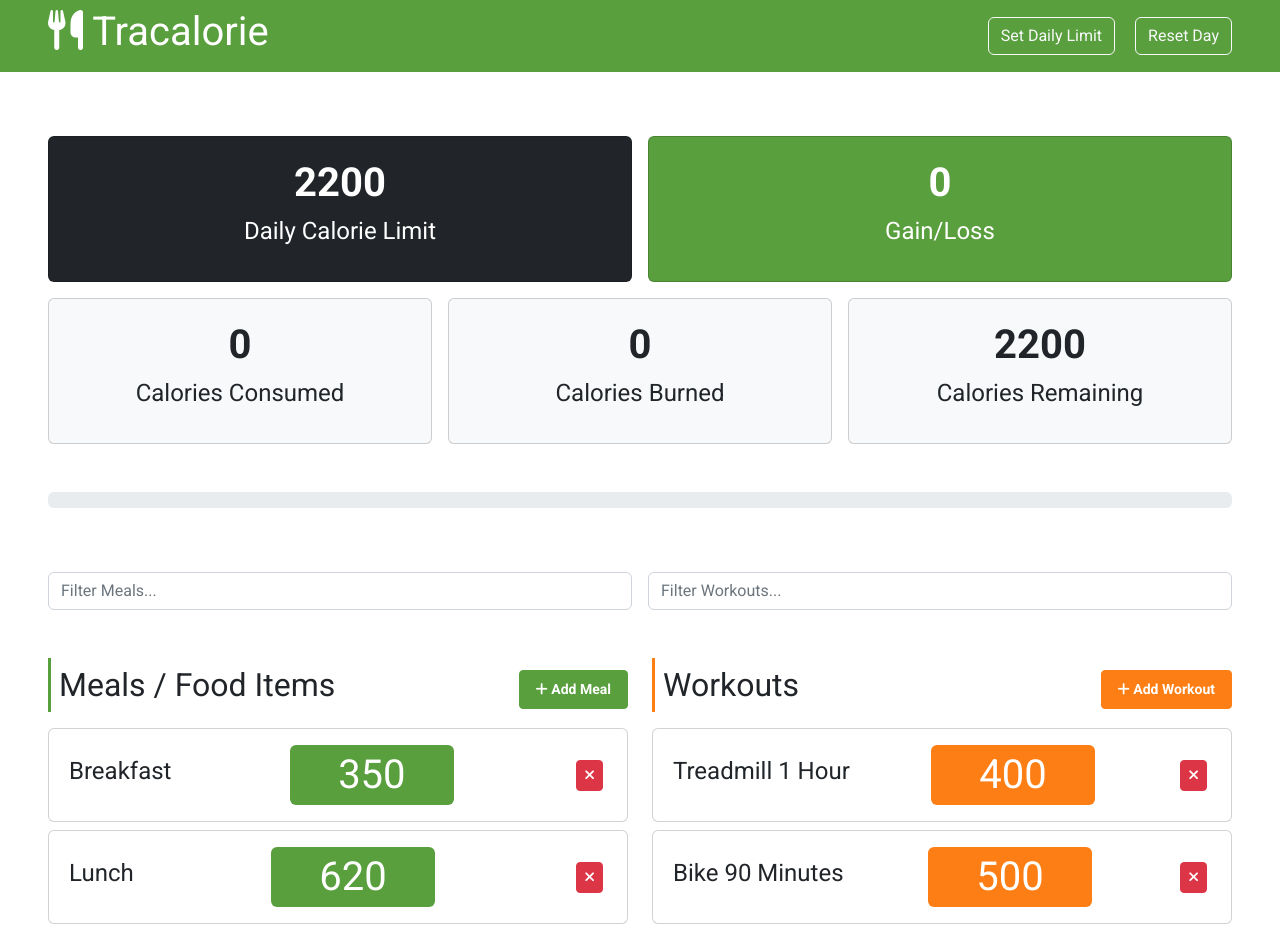
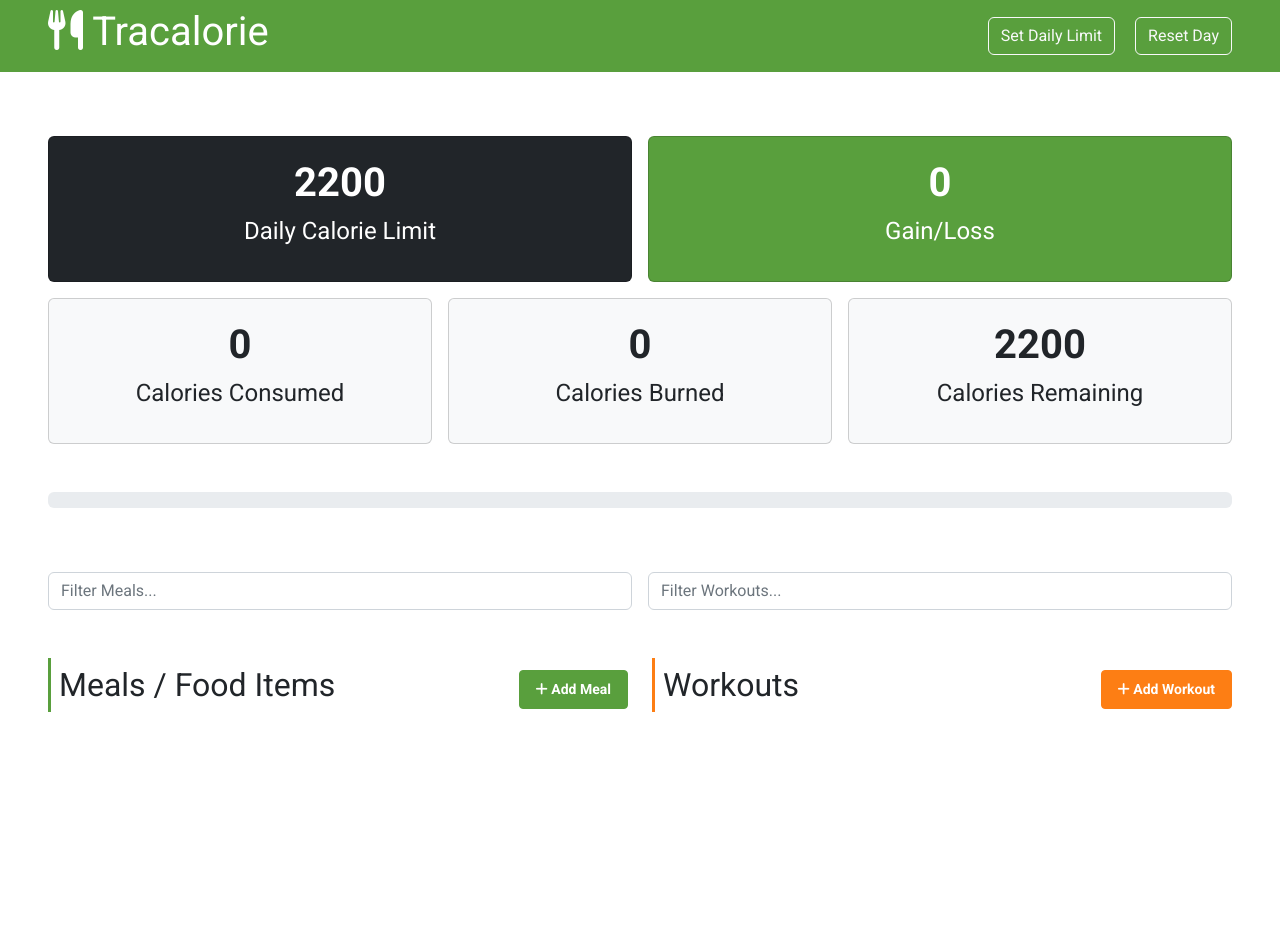
Before and after one commit to Object-ions/track-calorie-app, a plain HTML site: page index.html in a window 1280 px wide. After the commit the page ends 800 px from the top, so only its background shows below. Drawn offline with Linux system fonts and the light colour scheme.

Commit message:
remove hard code elements that will be added dynamiclly from JS

```diff
--- a/index.html
+++ b/index.html
@@ -15,7 +15,7 @@
     <link rel="stylesheet" href="css/bootstrap.css" />
     <link rel="stylesheet" href="css/style.css" />
     <script src="js/bootstrap.bundle.min.js" defer></script>
-    <script src="js/app.js" defer></script>
+    <!-- <script src="js/app.js" defer></script> -->
     <title>Tracalorie 2.0 | Track your Caloric Intake</title>
   </head>
   <body>
@@ -166,40 +166,7 @@
             </div>
           </div>
 
-          <div id="meal-items">
-            <!-- Item 1 -->
-            <div class="card my-2">
-              <div class="card-body">
-                <div class="d-flex align-items-center justify-content-between">
-                  <h4 class="mx-1">Breakfast</h4>
-                  <div
-                    class="fs-1 bg-primary text-white text-center rounded-2 px-2 px-sm-5"
-                  >
-                    350
-                  </div>
-                  <button class="delete btn btn-danger btn-sm mx-2">
-                    <i class="fa-solid fa-xmark"></i>
-                  </button>
-                </div>
-              </div>
-            </div>
-            <!-- Item 2 -->
-            <div class="card my-2">
-              <div class="card-body">
-                <div class="d-flex align-items-center justify-content-between">
-                  <h4 class="mx-1">Lunch</h4>
-                  <div
-                    class="fs-1 bg-primary text-white text-center rounded-2 px-2 px-sm-5"
-                  >
-                    620
-                  </div>
-                  <button class="delete btn btn-danger btn-sm mx-2">
-                    <i class="fa-solid fa-xmark"></i>
-                  </button>
-                </div>
-              </div>
-            </div>
-          </div>
+          <div id="meal-items"></div>
         </div>
         <!-- Workout -->
         <div class="col-md-6">
@@ -245,40 +212,7 @@
             </div>
           </div>
 
-          <div id="workout-items">
-            <!-- Item 1 -->
-            <div class="card my-2">
-              <div class="card-body">
-                <div class="d-flex align-items-center justify-content-between">
-                  <h4 class="mx-1">Treadmill 1 Hour</h4>
-                  <div
-                    class="fs-1 bg-secondary text-white text-center rounded-2 px-2 px-sm-5"
-                  >
-                    400
-                  </div>
-                  <button class="delete btn btn-danger btn-sm mx-2">
-                    <i class="fa-solid fa-xmark"></i>
-                  </button>
-                </div>
-              </div>
-            </div>
-            <!-- Item 2 -->
-            <div class="card my-2">
-              <div class="card-body">
-                <div class="d-flex align-items-center justify-content-between">
-                  <h4 class="mx-1">Bike 90 Minutes</h4>
-                  <div
-                    class="fs-1 lg bg-secondary text-white text-center rounded-2 px-2 px-sm-5"
-                  >
-                    500
-                  </div>
-                  <button class="delete btn btn-danger btn-sm mx-2">
-                    <i class="fa-solid fa-xmark"></i>
-                  </button>
-                </div>
-              </div>
-            </div>
-          </div>
+          <div id="workout-items"></div>
         </div>
       </div>
     </section>
```
